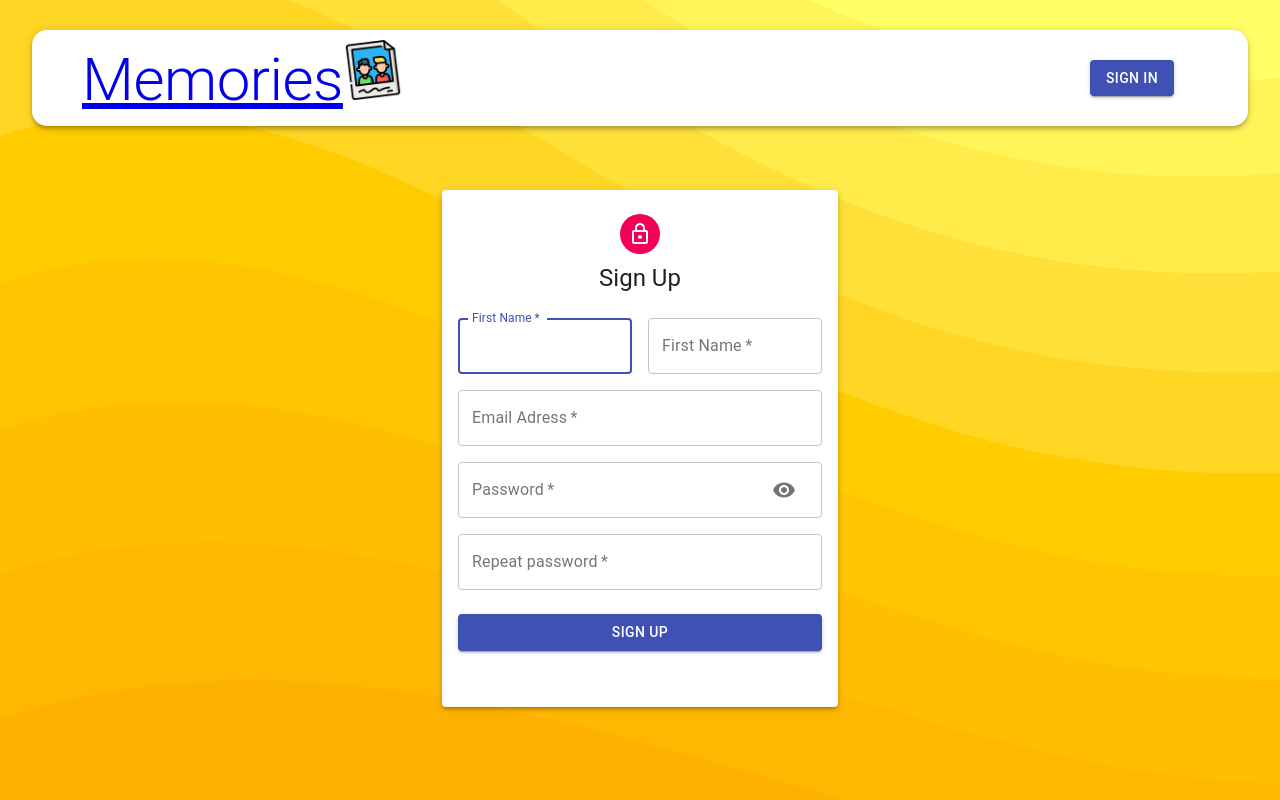
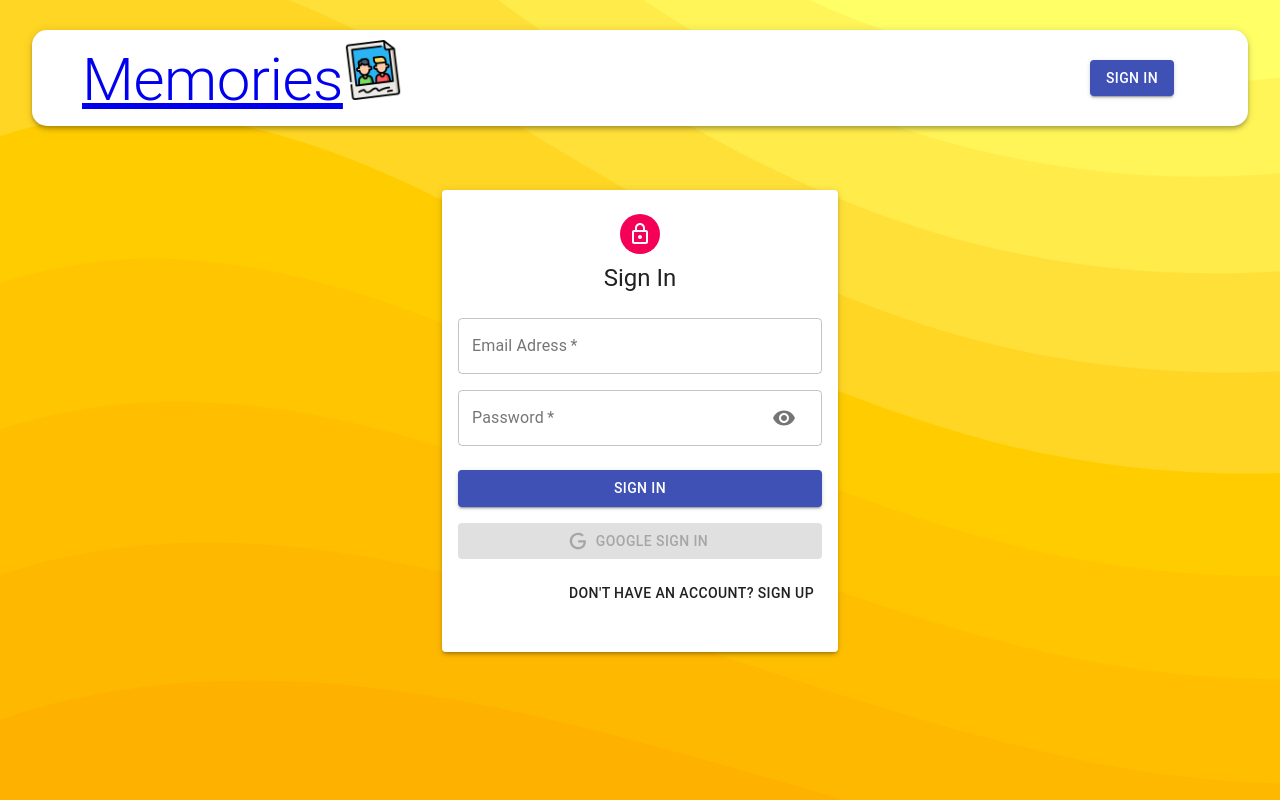
Before and after one commit to dzhaniivanov/memories, a React (Create React App) app in the folder client/: page /auth in a window 1280 px wide. Built offline with nearby package versions, Linux system fonts and the light colour scheme; the HTML template or start-up script is replaced by a standard one.

Commit message:
added google sign in with react-google-login

```diff
--- a/client/src/components/Auth/Auth.js
+++ b/client/src/components/Auth/Auth.js
@@ -1,14 +1,16 @@
 import React, { useState } from 'react';
 import { Avatar, Button, Paper, Grid, Typography, Container } from '@material-ui/core';
+import { GoogleLogin } from 'react-google-login';
 import LockOutlinedIcon from '@material-ui/icons/LockOutlined';
 import useStyles from './styles';
 import Input from './Input';
+import Icon from './icon';
 
 const Auth = () => {
     const classes = useStyles();
     const [showPassword, setShowPassword] = useState(false);
+    const [isSignup, setIsSignup] = useState(false);
 
-    const isSignup = true;
 
     const handleShowPassword = () => setShowPassword((prevShowPassword) => !prevShowPassword)
 
@@ -17,6 +19,20 @@
     };
     const handleChange = () => {
 
+    };
+
+    const switchMode = () => {
+        setIsSignup((prevIsSignup) => !prevIsSignup);
+        handleShowPassword(false);
+    };
+
+    const googleSuccess = async (res) => {
+        console.log(res);
+    };
+
+    const googleFailure = (error) => {
+        console.log(error);
+        console.log("google sign in was unsuccessful.");
     };
 
     return (
@@ -52,6 +68,32 @@
                             isSignup ? 'Sign Up' : 'Sign In'
                         }
                     </Button>
+                    <GoogleLogin
+                        clientId="999625184719-jp7deoiqck9nfgao83mok5vl88ndhdao.apps.googleusercontent.com"
+                        render={(renderProps) => (
+                            <Button
+                                className={classes.googleButton}
+                                color="primary"
+                                fullWidth
+                                onClick={renderProps.onClick}
+                                disabled={renderProps.disabled}
+                                startIcon={<Icon />}
+                                variant="contained"
+                            >
+                                Google Sign In
+                            </Button>
+                        )}
+                        onSuccess={googleSuccess}
+                        onFailure={googleFailure}
+                        cookiePolicy="single_host_origin"
+                    />
+                    <Grid container justify="flex-end">
+                        <Grid item>
+                            <Button onClick={switchMode}>
+                                {isSignup ? 'Already have an account? Sign In' : "Don't have an account? Sign Up"}
+                            </Button>
+                        </Grid>
+                    </Grid>
                 </form>
             </Paper>
 
--- a/client/src/components/Auth/Input.js
+++ b/client/src/components/Auth/Input.js
@@ -4,7 +4,7 @@
 import VisibilityOff from '@material-ui/icons/VisibilityOff';
 
 
-const Input = ({ handleChange, autoFocus, handleShowPassword, label,type, name, half }) => {
+const Input = ({ handleChange, autoFocus, handleShowPassword, label, type, name, half }) => {
     return (
         <Grid item xs={12} sm={half ? 6 : 12}>
             <TextField
@@ -16,7 +16,7 @@
                 label={label}
                 autoFocus={autoFocus}
                 type={type}
-                InputProps={name === 'password' && {
+                InputProps={name === 'password' ? {
                     endAdornment: (
                         <InputAdornment position="end">
                             <IconButton onClick={handleShowPassword}>
@@ -24,7 +24,7 @@
                             </IconButton>
                         </InputAdornment>
                     )
-                }}
+                } : null}
             />
         </Grid>
     )
--- /dev/null
+++ b/client/src/components/Auth/icon.js
@@ -0,0 +1,14 @@
+import React from 'react';
+
+const icon = () => {
+    return (
+        <svg style={{ width: '20px', height: '20px' }} viewBox="0 0 24 24">
+            <path
+                fill="currentColor"
+                d="M21.35,11.1H12.18V13.83H18.69C18.36,17.64 15.19,19.27 12.19,19.27C8.36,19.27 5,16.25 5,12C5,7.9 8.2,4.73 12.2,4.73C15.29,4.73 17.1,6.7 17.1,6.7L19,4.72C19,4.72 16.56,2 12.1,2C6.42,2 2.03,6.8 2.03,12C2.03,17.05 6.16,22 12.25,22C17.6,22 21.5,18.33 21.5,12.91C21.5,11.76 21.35,11.1 21.35,11.1V11.1Z"
+            />
+        </svg>
+    )
+}
+
+export default icon;
```
